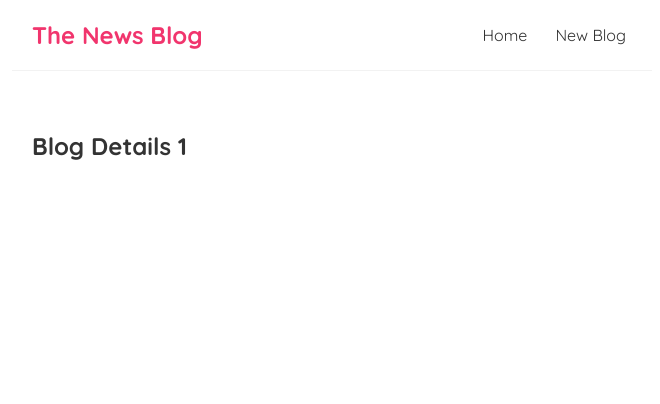
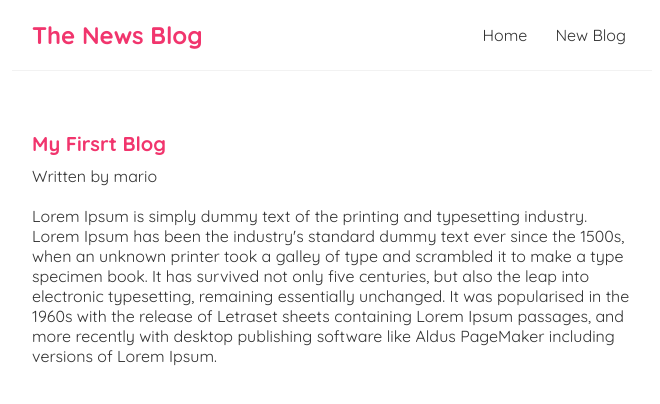
Before and after one commit to NetworkWarrior/first-react-app, a React (Create React App) app: page /blogs/1 in a window 1280 px wide. Shown: the top 404 px of the page, without its empty margins (308-968 px from the left). Built offline with nearby package versions, Linux system fonts and the light colour scheme; data requests are answered from the project's data file.

Commit message:
reusing custom hooks

```diff
--- a/data/db.json
+++ b/data/db.json
@@ -2,13 +2,13 @@
     "blogs": [
         {
             "title": "My Firsrt Blog",
-            "body": "Lorem Ipsum is simply dummy text of the printing and typesetting industry",
+            "body": "Lorem Ipsum is simply dummy text of the printing and typesetting industry. Lorem Ipsum has been the industry's standard dummy text ever since the 1500s, when an unknown printer took a galley of type and scrambled it to make a type specimen book. It has survived not only five centuries, but also the leap into electronic typesetting, remaining essentially unchanged. It was popularised in the 1960s with the release of Letraset sheets containing Lorem Ipsum passages, and more recently with desktop publishing software like Aldus PageMaker including versions of Lorem Ipsum.",
             "author": "mario",
             "id":1
         },
         {
             "title": "Opening Party!",
-            "body": "Lorem Ipsum is simply dummy text of the printing and typesetting industry",
+            "body": "Lorem Ipsum is simply dummy text of the printing and typesetting industry. Lorem Ipsum has been the industry's standard dummy text ever since the 1500s, when an unknown printer took a galley of type and scrambled it to make a type specimen book. It has survived not only five centuries, but also the leap into electronic typesetting, remaining essentially unchanged. It was popularised in the 1960s with the release of Letraset sheets containing Lorem Ipsum passages, and more recently with desktop publishing software like Aldus PageMaker including versions of Lorem Ipsum.",
             "author": "yoshi",
             "id":2
         }
--- a/src/BlogDetails.js
+++ b/src/BlogDetails.js
@@ -1,12 +1,23 @@
 import { useParams } from "react-router-dom";
+import useFetch from "./useFetch";
 
 const BlogDetails = () => {
-    const { id } = useParams();
-    return (
-        <div className="blog-details">
-            <h2>Blog Details { id }</h2>
-        </div>
-    );
+  const { id } = useParams();
+  const { data: blog, error, isPending } = useFetch('http://localhost:8000/blogs/' + id);
+
+  return (
+    <div className="blog-details">
+      { isPending && <div>Loading...</div> }
+      { error && <div>{ error }</div> }
+      { blog && (
+        <article>
+          <h2>{ blog.title }</h2>
+          <p>Written by { blog.author }</p>
+          <div>{ blog.body }</div>
+        </article>
+      )}
+    </div>
+  );
 }
 
 export default BlogDetails;
--- a/src/index.css
+++ b/src/index.css
@@ -51,3 +51,13 @@
 .blog-preview a{
   text-decoration: none;
 }
+
+/* blog details page */
+.blog-details h2 {
+  font-size: 20px;
+  color: #f1356d;
+  margin-bottom: 10px;
+}
+.blog-details div {
+  margin: 20px 0;
+}
```
